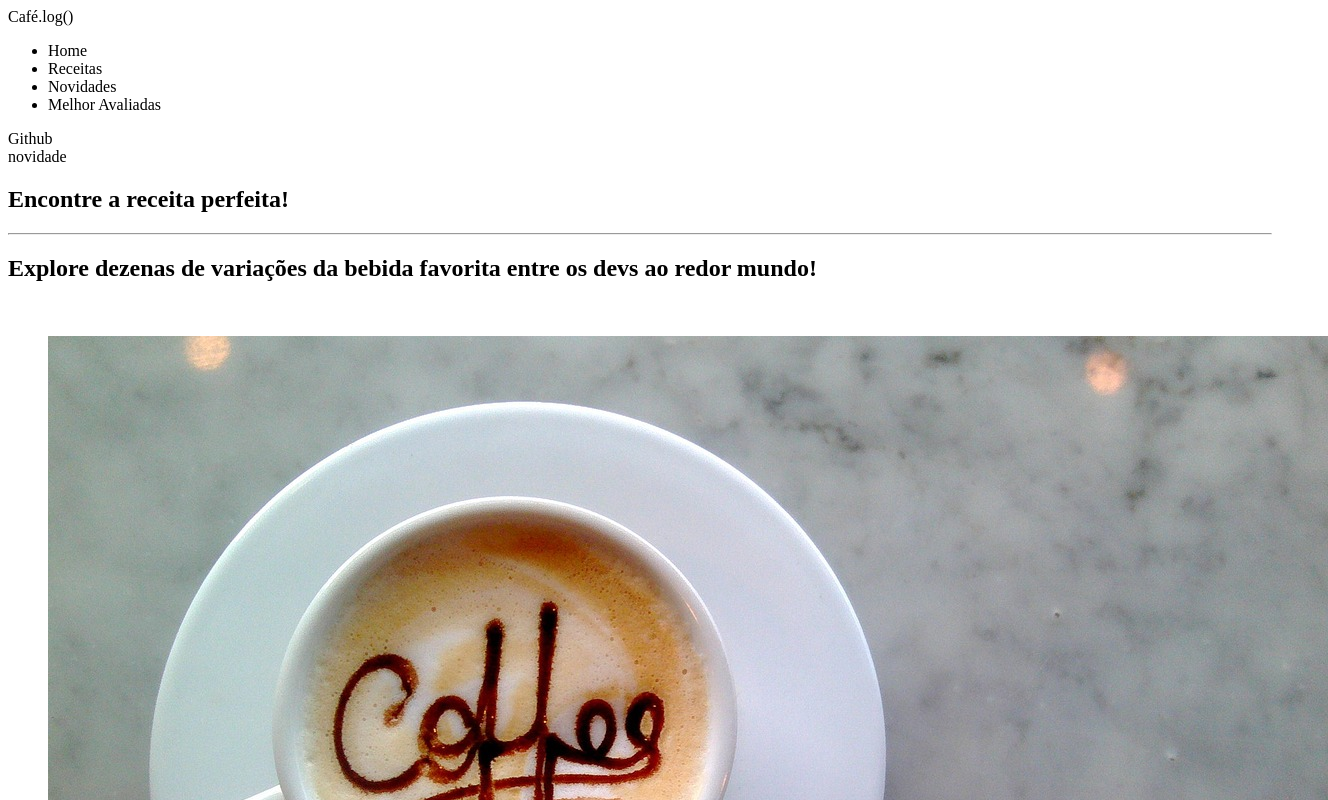
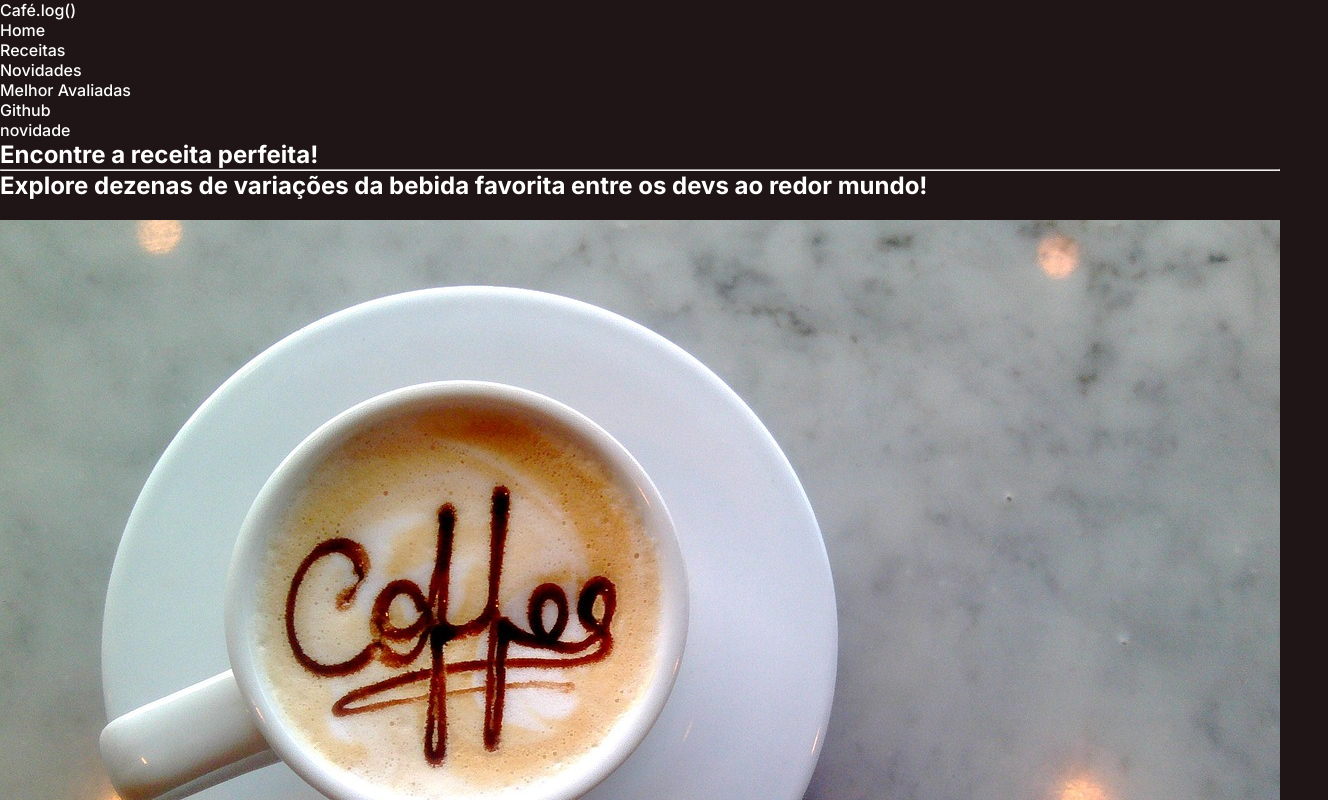
Before and after one commit to Grazziano/cafe.log-landing-page, a plain HTML site: page index.html in a window 1280 px wide. Shown: the top 800 px of the page, 1328 px wide, since content can reach past the window. Drawn offline with Linux system fonts and the light colour scheme.

Commit message:
feat: resetting css and importing fonts

```diff
--- a/index.html
+++ b/index.html
@@ -8,7 +8,7 @@
       name="description"
       content="Explore dezenas de variações da bebida favorita entre os devs ao redor mundo!"
     />
-    <link rel="stylesheet" href="style.css" />
+    <link rel="stylesheet" type="text/css" href="style.css" />
   </head>
   <body>
     <header>
--- a/style.css
+++ b/style.css
@@ -0,0 +1,29 @@
+@import url('https://fonts.googleapis.com/css2?family=Epilogue:ital,wght@0,100..900;1,100..900&family=Inter:ital,opsz,wght@0,14..32,100..900;1,14..32,100..900&family=Montserrat:ital,wght@0,100..900;1,100..900&family=Teko:wght@300..700&display=swap');
+
+* {
+  margin: 0;
+  padding: 0;
+  box-sizing: border-box;
+}
+
+body {
+  background: #1f1517;
+  color: #fff;
+}
+
+html {
+  font-family: Inter, sans-serif;
+  font-weight: 500;
+}
+
+a {
+  text-decoration: none;
+}
+
+ul {
+  list-style: none;
+}
+
+button {
+  cursor: pointer;
+}
```
